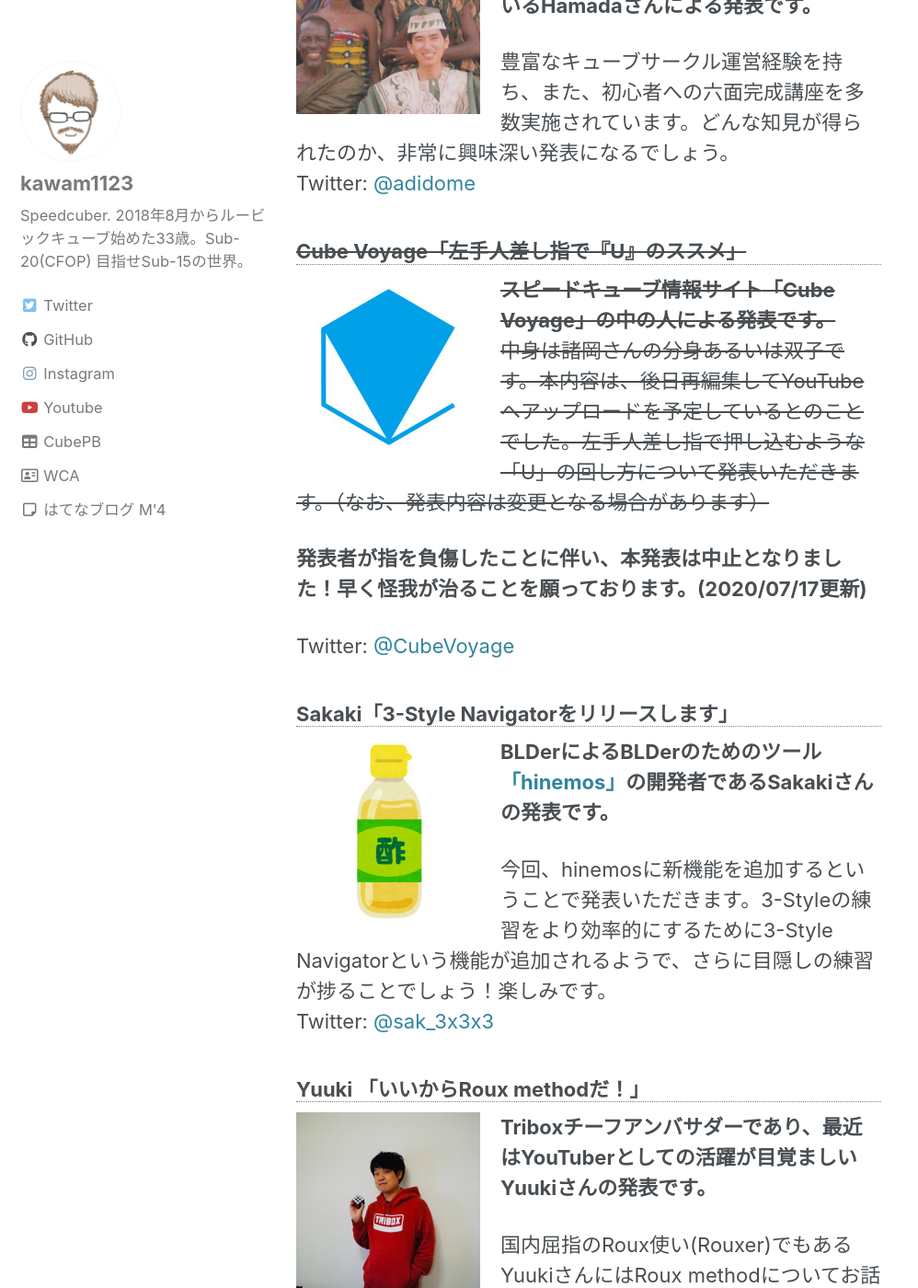
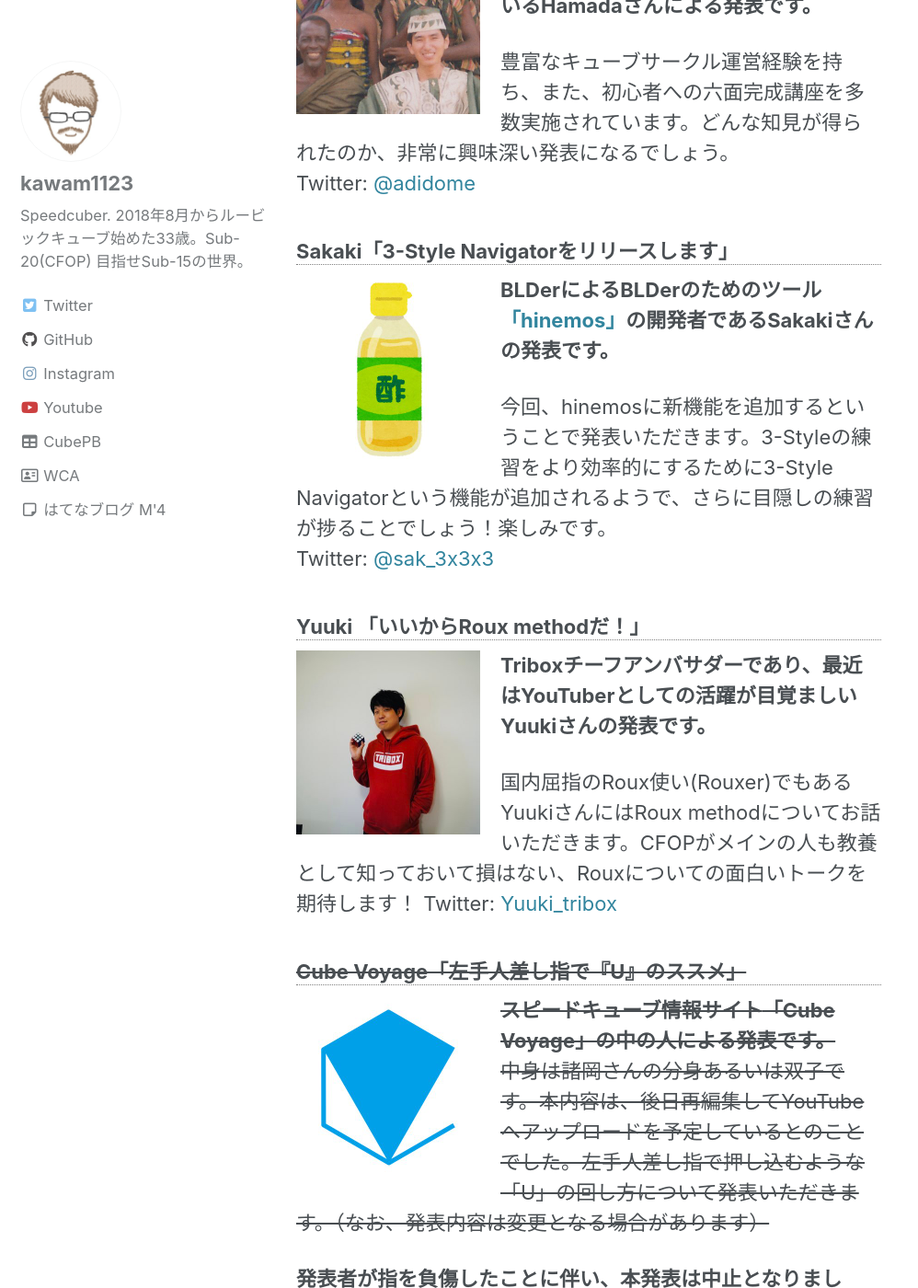
Before and after one commit to kawam1123/kawam1123.github.io, a Jekyll site: the page built from _posts/cubinglt/2020-07-05-cubinglt-1.md, in a window 1280 px wide and 1400 px high, scrolled down 2491 px. Shown: the whole window at 92% size, without its empty margins (0-998 px from the left). Built offline with Jekyll 4.4.1, drawn with Linux system fonts in a browser that asks for light colours; cached includes are drawn as plain includes; nearby versions of some CDN libraries; some web fonts are replaced; some of the changed lines change nothing that is shown; some of the changed text lies outside the part shown.

Commit message:
順番変更

```diff
--- a/_posts/cubinglt/2020-07-05-cubinglt-1.md
+++ b/_posts/cubinglt/2020-07-05-cubinglt-1.md
@@ -60,16 +60,6 @@
 Twitter: [@adidome](https://twitter.com/adidome)
 {: .clearfix}
 
-### ~~Cube Voyage「左手人差し指で『U』のススメ」~~
-![](/assets/img/cubinglt/cubevoyage_400x400.jpg){: width="200px" height="auto" class="img-thumbnail rounded .align-left}
-~~**スピードキューブ情報サイト[「Cube Voyage」](https://cubevoyage.net/)の中の人による発表です。**~~
-~~中身は諸岡さんの分身あるいは双子です。本内容は、後日再編集してYouTubeへアップロードを予定しているとのことでした。左手人差し指で押し込むような「U」の回し方について発表いただきます。（なお、発表内容は変更となる場合があります）~~
-
-**発表者が指を負傷したことに伴い、本発表は中止となりました！早く怪我が治ることを願っております。(2020/07/17更新)**
-
-Twitter: [@CubeVoyage](https://twitter.com/CubeVoyage)
-{: .clearfix}
-
 ### Sakaki「3-Style Navigatorをリリースします」
 ![](/assets/img/cubinglt/sakaki_400x400.jpg){: width="200px" height="auto" class="img-thumbnail rounded .align-left}
 **BLDerによるBLDerのためのツール[「hinemos」](https://saxcy.info/hinemos/mypage.html)の開発者であるSakakiさんの発表です。**
@@ -85,6 +75,17 @@
 国内屈指のRoux使い(Rouxer)でもあるYuukiさんにはRoux methodについてお話いただきます。CFOPがメインの人も教養として知っておいて損はない、Rouxについての面白いトークを期待します！
 Twitter: [Yuuki_tribox](https://twitter.com/Yuuki_tribox)
 {: .clearfix}
+
+### ~~Cube Voyage「左手人差し指で『U』のススメ」~~
+![](/assets/img/cubinglt/cubevoyage_400x400.jpg){: width="200px" height="auto" class="img-thumbnail rounded .align-left}
+~~**スピードキューブ情報サイト[「Cube Voyage」](https://cubevoyage.net/)の中の人による発表です。**~~
+~~中身は諸岡さんの分身あるいは双子です。本内容は、後日再編集してYouTubeへアップロードを予定しているとのことでした。左手人差し指で押し込むような「U」の回し方について発表いただきます。（なお、発表内容は変更となる場合があります）~~
+
+**発表者が指を負傷したことに伴い、本発表は中止となりました！早く怪我が治ることを願っております。(2020/07/17更新)**
+
+Twitter: [@CubeVoyage](https://twitter.com/CubeVoyage)
+{: .clearfix}
+
 
 ## 開催情報
 ### CubingLT #1 :
```
